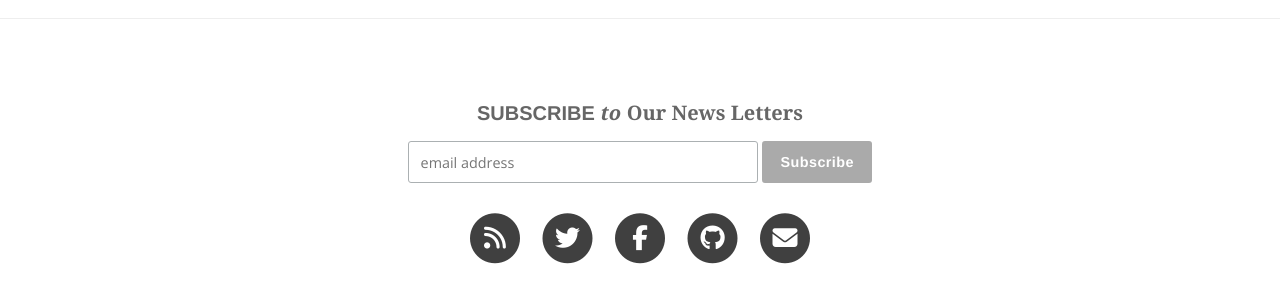
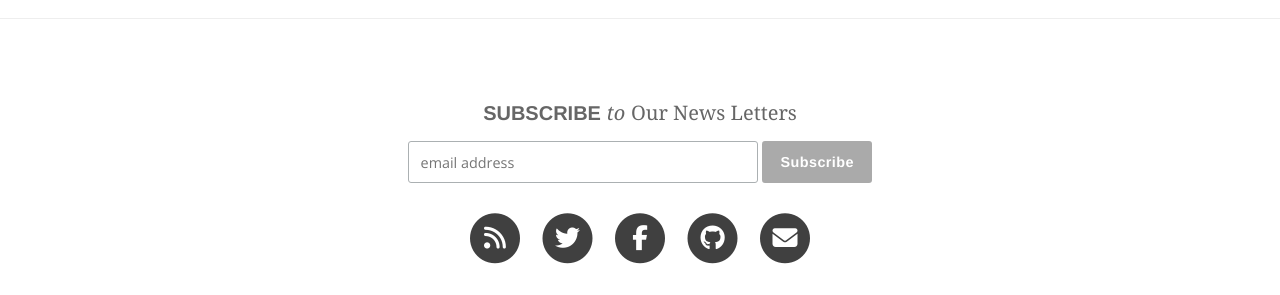
Before and after one commit to KompiAjaib/kompiajaib.github.io, a Jekyll site: the page built from index.html, in a window 1280 px wide. Shown: the part 1744-2039 px from the top of the page. Built offline with Jekyll 4.4.1, drawn with Linux system fonts in a browser that asks for light colours; nearby versions of some CDN libraries; the list of posts is cut into pages by our own code; comment, search, counter and statistics services are not loaded.

Commit message:
Update clean-blog.css

```diff
--- a/css/clean-blog.css
+++ b/css/clean-blog.css
@@ -685,11 +685,13 @@ img.goog-te-gadget-icon {
   display: inline-block;
 }
 #mc_embed_signup .our {
-  font-family: Georgia
+  font-family: Georgia;
+  font-weight: 400;
 }
 #mc_embed_signup .to {
   font-family: Georgia;
-  font-style: italic
+  font-style: italic;
+  font-weight: 400;
 }
 #mc_embed_signup .button {
   font-size: 0.9em;
```
